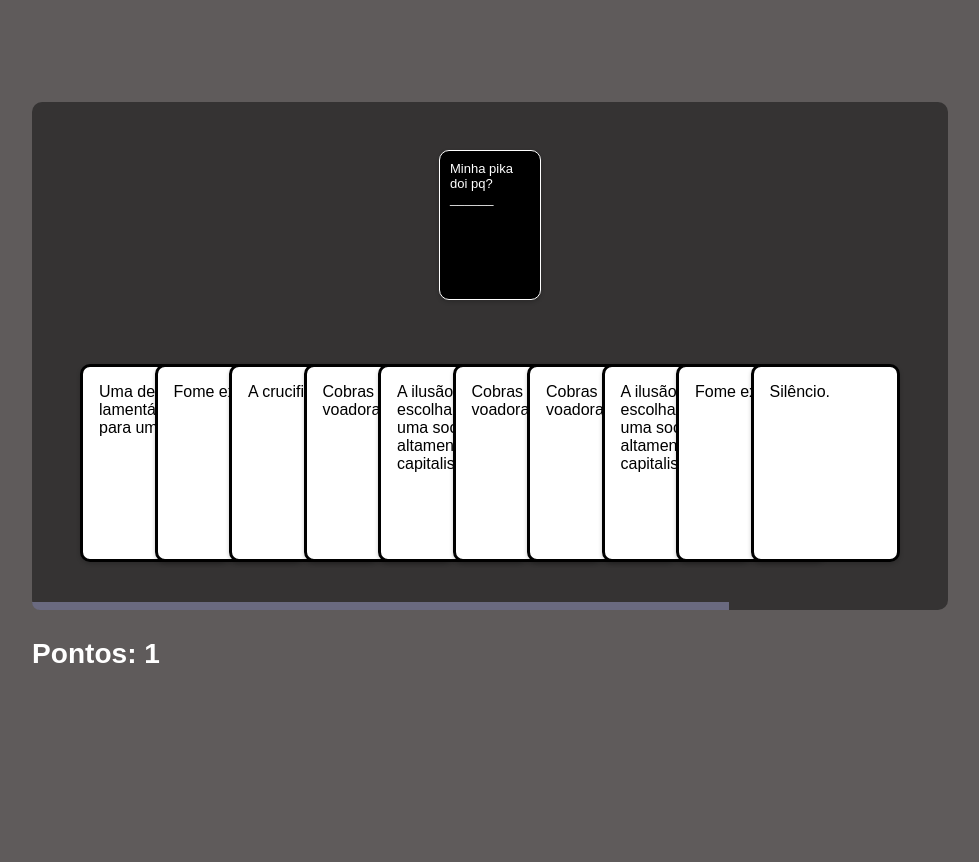
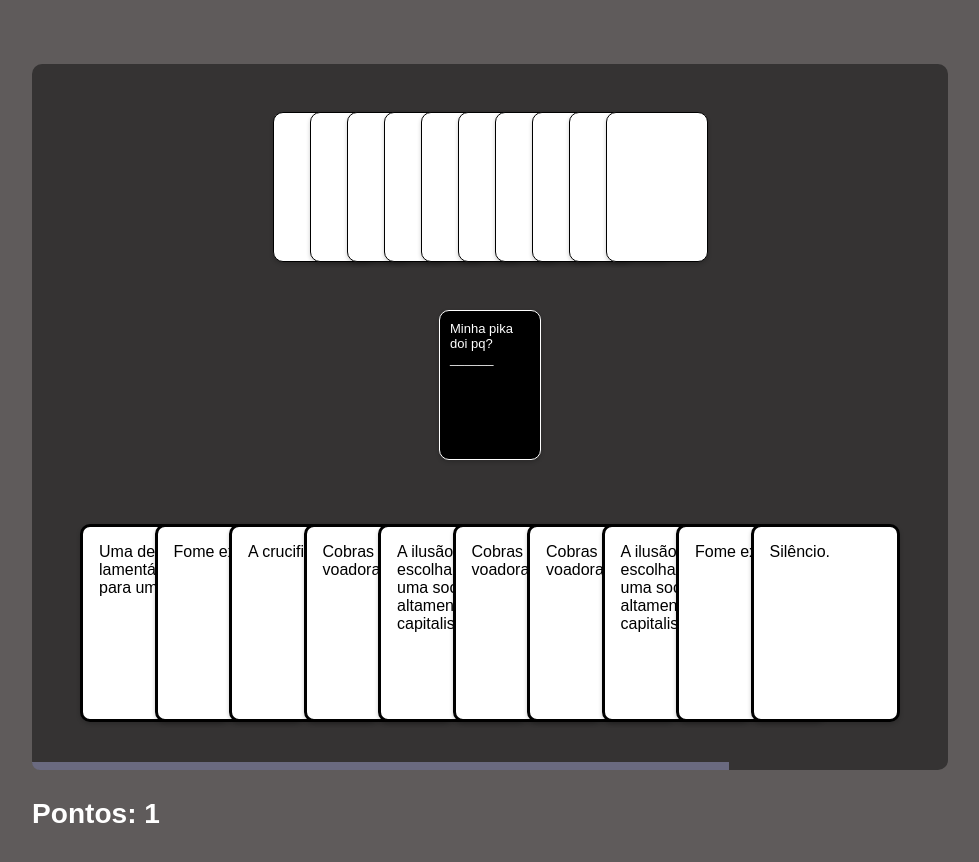
Before and after one commit to chicogborba/JSCardsAgainstHumanity, a plain HTML site: page game.html in a window 1280 px wide. Shown: the whole page, without its empty margins (150-1129 px from the left). Before the commit the page ends 800 px from the top, so only its background shows below. Drawn offline with Linux system fonts and the light colour scheme.

Commit message:
adding oponent cards and going to sleep ZzzzzZ

```diff
--- a/game.html
+++ b/game.html
@@ -9,9 +9,21 @@
 <body>
   <div class="container">
     <div class="table">
+      <div id="second-player" class="second-player">
+        <div class="oponent-card"></div>
+        <div class="oponent-card"></div>
+        <div class="oponent-card"></div>
+        <div class="oponent-card"></div>
+        <div class="oponent-card"></div>
+        <div class="oponent-card"></div>
+        <div class="oponent-card"></div>
+        <div class="oponent-card"></div>
+        <div class="oponent-card"></div>
+        <div class="oponent-card"></div>
+      </div>
       <div id="center-card" class="center-card">
       </div>
-      <div id="userHand" class="grid-container">
+      <div id="userHand" class="hand-container">
       </div>
       <link rel='stylesheet' type='text/css' media='screen' href='gameStyle.css'>
     </div>
--- a/gameStyle.css
+++ b/gameStyle.css
@@ -1,7 +1,7 @@
 
 body {
     background-color: #5f5b5b;
-    height: 100vh;
+    min-height: 100vh;
     margin: 0;
     padding: 0;
     font-family: arial;
@@ -92,10 +92,37 @@ body {
     margin-left: 0px;
 }
 
-.grid-container {
+.hand-container {
     display: flex;
     justify-content: center;
     align-items: center;
+}
+
+.second-player {
+        display: flex;
+    justify-content: center;
+    align-items: center;
+}
+
+.oponent-card {
+    background-color: #fff;
+    border-radius: 10px;
+    border-width: 0.1rem;
+    border-style: solid;
+    border-color: #000;
+    box-shadow: 0 2px 4px 0 rgba(0, 0, 0, 0.2);
+    padding: 10px;
+    text-align: left;
+    font-family: arial;
+    font-size: small;
+    width: 5rem;
+    height: 8rem;
+    margin-left: -65px;
+    margin-bottom: 3rem;
+}
+
+.oponent-card:first-child {
+    margin-left: 0px;
 }
 
 .center-card {
```
